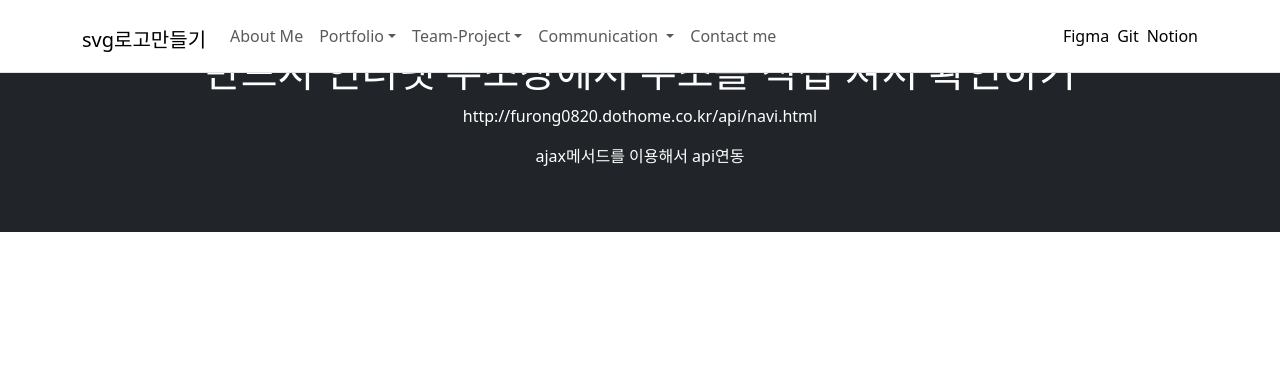
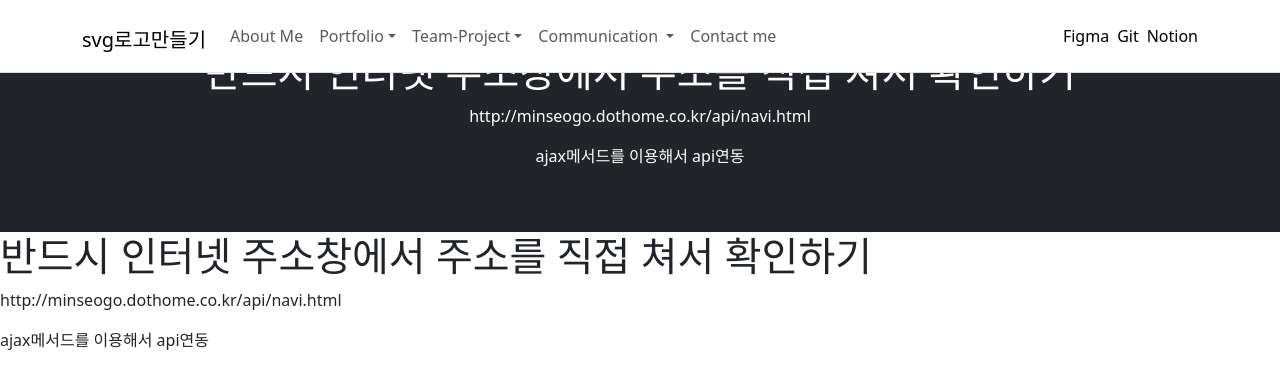
Before and after one commit to minseogo/AJAX, a plain HTML site: page api/navi.html in a window 1280 px wide. Shown: the top 388 px of the page. Drawn offline with nearby package versions, Linux system fonts and the light colour scheme.

Commit message:
제이쿼리 attr에 대한 설명

```diff
--- a/api/navi.html
+++ b/api/navi.html
@@ -14,7 +14,7 @@
     <div class="d-flex flex-column align-items-center
                 justify-content-center text-white bg-dark py-5">
         <h1>반드시 인터넷 주소창에서 주소를 직접 쳐서 확인하기</h1>
-        <p>http://furong0820.dothome.co.kr/api/navi.html</p>
+        <p>http://minseogo.dothome.co.kr/api/navi.html</p>
         <p>ajax메서드를 이용해서 api연동</p>
     </div>
 
@@ -54,6 +54,7 @@
                       <li><a class="dropdown-item" href="#">API</a></li>
                       <li><a class="dropdown-item" href="#">WebApp</a></li>
                       <li><a class="dropdown-item" href="#">React</a></li>
+                      <li><a class="dropdown-item" href="#">Bootstrap</a></li>
                       <li><hr class="dropdown-divider"></li>
                       <li><a class="dropdown-item" href="#">E-commerce</a></li>
                       <li><a class="dropdown-item" href="#">gnuboard</a></li>
@@ -84,6 +85,8 @@
           </nav>
     </header>
 
+    <section style ="height: 300vh;"></section>
+
 
     <script src="https://cdn.jsdelivr.net/npm/bootstrap@5.3.3/dist/js/bootstrap.bundle.min.js" integrity="sha384-YvpcrYf0tY3lHB60NNkmXc5s9fDVZLESaAA55NDzOxhy9GkcIdslK1eN7N6jIeHz" crossorigin="anonymous"></script>
     <script
@@ -91,6 +94,20 @@
   integrity="sha256-BbhdlvQf/xTY9gja0Dq3HiwQF8LaCRTXxZKRutelT44="
   crossorigin="anonymous"></script>
   <!-- ajax실행식넣기 -->
+  <script>
+    // 섹션태그에 bg-white라는 클래스를 적용해
+
+    $("section").html($(".bg-dark").html());
+    $("section").attr('class', 'bg-white')
+    $("body").attr("data-any", "아무거나");
+
+    $(window).on('scroll', ()=>{
+        // 스크롤 할때마다 실행 명령문
+        $("body").attr("data-position", $(window).scrollTop());
+    });
+
+
+</script>
 
 </body>
 </html>
```
